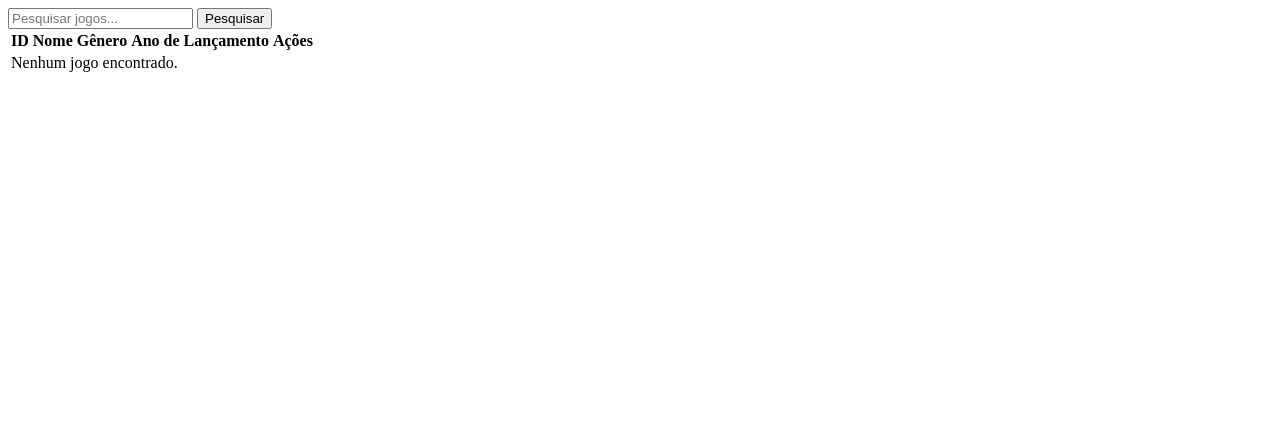
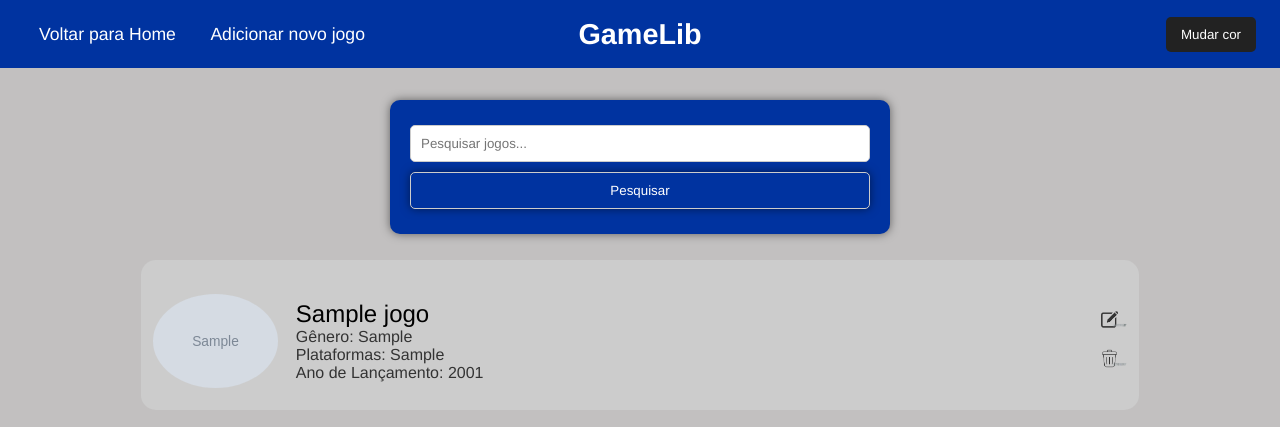
Before and after one commit to TIMarcusOliveira/Biblioteca_Jogos_CRUD, a PHP site: page /views/crud/searchgame.php in a window 1280 px wide. Shown: the top 427 px of the page. Run offline with PHP 8.4, Linux system fonts and the light colour scheme; a user stored in the database is signed in; tables that the repository leaves empty hold one stand-in row (values such as "Sample post"); grey boxes marked "Sample" are stand-in pictures.

Commit message:
update refactor & more css

```diff
--- a/index.html
+++ b/index.html
@@ -22,10 +22,6 @@
         <p class="subtitle">
           Organize e gerencie sua biblioteca de jogos facilmente!
         </p>
-        <div class="buttons">
-          <a href="./views/login/login.php" class="btn">Entrar</a>
-          <a href="./views/login/createacc.php" class="btn">Criar Conta</a>
-        </div>
       </section>
 
       <section class="about">
--- a/public/css/read.css
+++ b/public/css/read.css
@@ -65,3 +65,30 @@ main {
 .ativo {
   background-color: #caa !important;
 }
+
+form {
+  display: flex;
+  flex-direction: column;
+  justify-content: center;
+  height: 75%;
+  box-shadow: 0 0 10px rgba(0, 0, 0, 0.5);
+  background-color: #0033a0;
+}
+
+.form-control {
+  align-items: center;
+  input {
+    margin: 5px 0;
+    padding: 10px;
+    border-radius: 5px;
+    border: 1px solid #ccc;
+    width: 100%;
+    box-sizing: border-box;
+    h1 {
+      text-align: center;
+    }
+  }
+}
+input[type="submit"] {
+  box-shadow: 0 0 10px rgba(0, 0, 0, 0.5);
+}
--- /dev/null
+++ b/public/css/search.css
@@ -0,0 +1,2 @@
+table {
+}
--- a/views/crud/creategame.php
+++ b/views/crud/creategame.php
@@ -55,7 +55,7 @@
             <a href="readgame.php">Meus jogos</a>
         </nav>
 
-        <h1>Biblioteca de Jogos</h1>
+        <h1>GameLib</h1>
     </header>
     <main>
         <form action="" method="post" enctype="multipart/form-data">
--- a/views/crud/searchgame.php
+++ b/views/crud/searchgame.php
@@ -1,73 +1,108 @@
 <?php
 include_once('../../includes/conn.php');
 session_start();
+
 if (!isset($_SESSION["user"])) {
     header("Location: ../login/login.php");
     exit;
 }
 
-    if(isset($_POST['search'])) {
+$user_id = $_SESSION["user"]["id"];
+
+// Se o formulário foi enviado, filtra por nome
+if (isset($_POST['search']) && !empty(trim($_POST['search']))) {
     $searchTerm = $_POST['search'];
-        $sql = "SELECT * FROM jogos WHERE nome LIKE :search AND usuario_id = :user_id";
+    $sql = "SELECT * FROM jogos WHERE nome LIKE :search AND usuario_id = :user_id ORDER BY nome ASC";
     $stmt = $pdo->prepare($sql);
     $likeSearchTerm = '%' . $searchTerm . '%';
     $stmt->bindParam(':search', $likeSearchTerm);
-        $stmt->bindParam(':user_id', $_SESSION["user"]["id"]);
+    $stmt->bindParam(':user_id', $user_id);
     $stmt->execute();
     $games = $stmt->fetchAll(PDO::FETCH_ASSOC);
-
-        if (!$games) {
-            echo "Nenhum jogo encontrado.";
-            exit;
-        }
+} else {
+    $sql = "SELECT * FROM jogos WHERE usuario_id = :user_id ORDER BY nome ASC";
+    $stmt = $pdo->prepare($sql);
+    $stmt->bindParam(':user_id', $user_id);
+    $stmt->execute();
+    $games = $stmt->fetchAll(PDO::FETCH_ASSOC);
 }
 ?>
-
 <!DOCTYPE html>
-<html lang="en">
+<html lang="pt-br">
 <head>
     <meta charset="UTF-8">
     <meta name="viewport" content="width=device-width, initial-scale=1.0">
-    <title> Pesquisa de registros </title>
+    <title>Pesquisa de registros</title>
+    <link rel="stylesheet" href="../../public/css/global.css">
+    <link rel="stylesheet" href="../../public/css/read.css">
 </head>
 <body>
+    <header>
+        <nav>
+            <a href="../index.php">Voltar para Home</a>
+            <a href="creategame.php">Adicionar novo jogo</a>
+        </nav>
+
+        <h1>GameLib</h1>
+        <button id="toggleBtn">Mudar cor</button>
+    </header>
+
     <main>
         <div class="form-control">
             <form action="" method="post">
-                <input type="text" name="search" placeholder="Pesquisar jogos...">
-                <button type="submit">Pesquisar</button>
+                <input type="text" name="search" placeholder="Pesquisar jogos..." value="<?= htmlspecialchars($_POST['search'] ?? '') ?>">
+                <input type="submit" value="Pesquisar">
             </form>
         </div>
+
         <div class="results">
-            <table>
-                <thead>
-                    <tr>
-                        <th>ID</th>
-                        <th>Nome</th>
-                        <th>Gênero</th>
-                        <th>Ano de Lançamento</th>
-                        <th>Ações</th>
-                    </tr>
-                </thead>
-                <tbody>
-                    <?php if (!empty($games)): ?>
+            <div class="game-control">
+                <?php if ($games && count($games) > 0): ?>
                     <?php foreach ($games as $game): ?>
-                            <tr>
-                                <td><?php echo htmlspecialchars($game['id']); ?></td>
-                                <td><?php echo htmlspecialchars($game['nome']); ?></td>
-                                <td><?php echo htmlspecialchars($game['genero']); ?></td>
-                                <td><?php echo htmlspecialchars($game['ano_lancamento']); ?></td>
-                                <td><a href="updategame.php?id=<?php echo $game['id']; ?>">Editar</a></td>
-                            </tr>
+                        <?php
+                            $cover_image = htmlspecialchars($game['imagem_capa']);
+                            $title = htmlspecialchars($game['nome']);
+                            $genre = htmlspecialchars($game['genero']);
+                            $platform = htmlspecialchars($game['plataformas']);
+                            $release_year = htmlspecialchars($game['ano_lancamento']);
+                            $edit_link = "updategame.php?id=" . $game['id'];
+                            $delete_link = "deletegame.php?id=" . $game['id'];
+                        ?>
+                        <div class="game-item" id="caixa">
+                            <?php if (!empty($cover_image)): ?>
+                                <img src="<?= $cover_image ?>" alt="Capa do jogo"><br>
+                            <?php else: ?>
+                                <img src="../../public/img/default_game.png" alt="Sem capa"><br>
+                            <?php endif; ?>
+
+                            <div class="info">
+                                <p id="title"><?= $title ?><br></p>
+                                <p id="gender">Gênero: <?= $genre ?><br></p>
+                                <p id="platforms">Plataformas: <?= $platform ?><br></p>
+                                <p id="rel_year">Ano de Lançamento: <?= $release_year ?><br></p>
+                            </div>
+                            <div class="actions">
+                                <a href="<?= $edit_link ?>"><img src="../../public/img/edit-icon.png" alt="Editar"></a>
+                                <a href="<?= $delete_link ?>"><img src="../../public/img/thrash-icon.png" alt="Apagar"></a>
+                            </div>
+                        </div>
                     <?php endforeach; ?>
                 <?php else: ?>
-                        <tr>
-                            <td colspan="5">Nenhum jogo encontrado.</td>
-                        </tr>
+                    <p style="text-align:center; margin-top:2em;">Nenhum jogo encontrado.</p>
                 <?php endif; ?>
-                </tbody>
-            </table>
+            </div>
         </div>
     </main>
+
+    <script>
+        const btn = document.getElementById('toggleBtn');
+        const cards = document.querySelectorAll('.game-item');
+
+        btn.addEventListener('click', () => {
+            cards.forEach(card => {
+                card.classList.toggle('ativo');
+            });
+        });
+    </script>
 </body>
 </html>
--- a/views/login/createacc.php
+++ b/views/login/createacc.php
@@ -66,7 +66,7 @@ if ($_SERVER["REQUEST_METHOD"] === "POST") {
 
       <input type="submit" value="Cadastrar" />
       <div class="actions">
-        <a href="../../index.html" id="back"> Home </a>
+        <a href="../../index.html" id="back"> Voltar </a>
         <a href="login.php">Já tem uma conta? Faça login</a>
       </div>
     </form>
--- a/views/login/login.php
+++ b/views/login/login.php
@@ -54,7 +54,7 @@ if(isset($_POST['user']) && isset($_POST['password'])) {
 
       <input type="submit" value="Login" required/>
       <div class="actions">
-        <a href="../../index.html" id="back"> Home </a>
+        <a href="../../index.html" id="back"> Voltar </a>
         <a href="createacc.php">Não possui cadastro? Crie uma nova conta</a>
       </div>
     </form>
```
Also changed, not shown: public/css/create.css (+12 -0 lines), views/crud/readgame.php (+2 -6 lines), views/crud/updategame.php (+75 -18 lines), public/css/update.css (added). Lines whose indentation alone changed are shown as unchanged.
